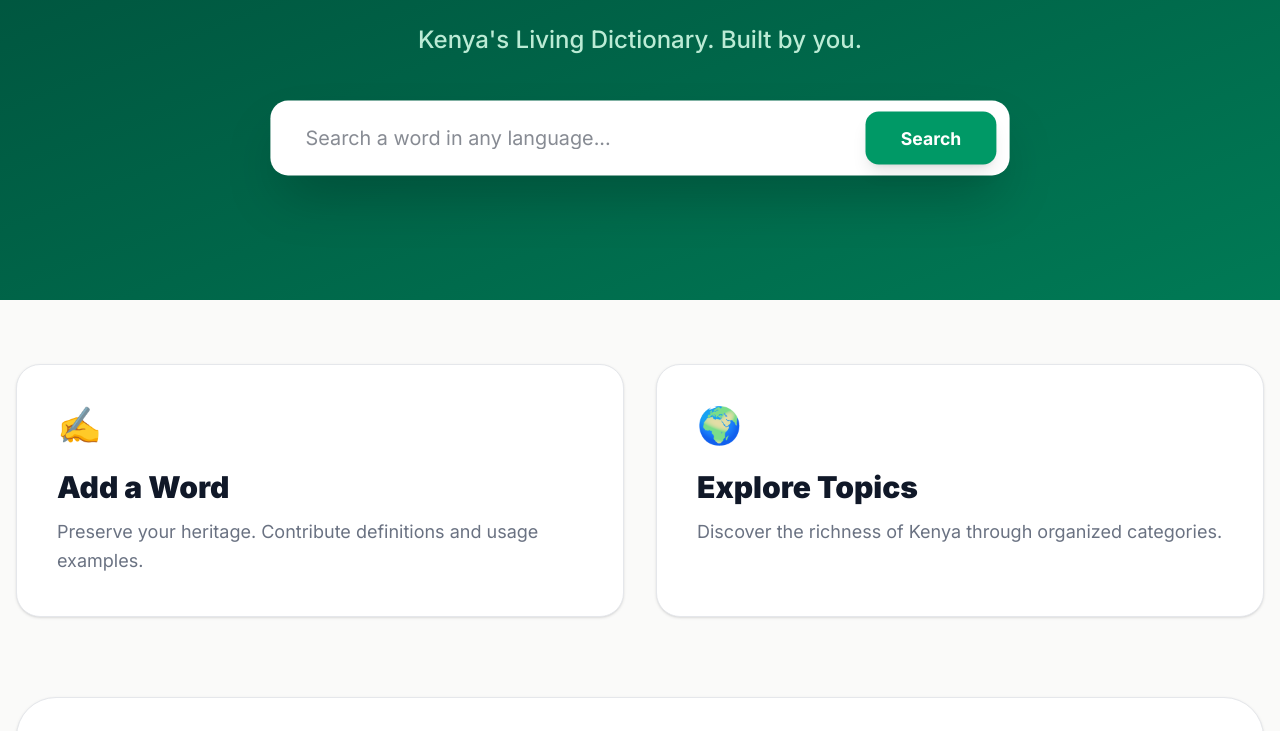
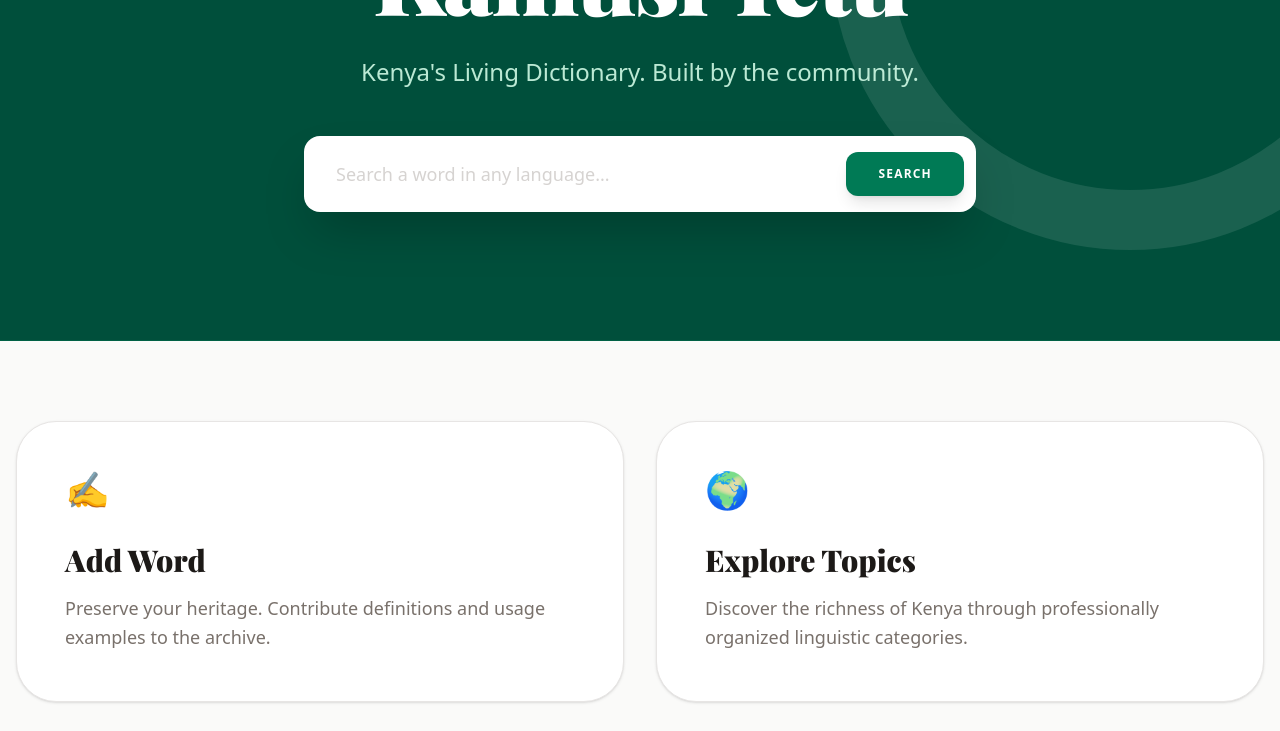
Before and after one commit to edveloper/kamusi-yetu, a Next.js app: page / in a window 1280 px wide. Shown: the part 280-1011 px from the top of the page. Built offline with nearby package versions, Linux system fonts and the light colour scheme; no server answers; the database is empty; a web font is replaced by a local one.

Commit message:
Restyled pages

```diff
--- a/app/page.tsx
+++ b/app/page.tsx
@@ -1,28 +1,22 @@
 'use client'
 
 import { useAuth } from '@/lib/contexts/AuthContext'
-import { useState, useEffect } from 'react'
-import { getUserProfile, updateUserProfile } from '@/lib/api/users'
+import { useState, useEffect, Suspense } from 'react'
+import { getUserProfile } from '@/lib/api/users'
 import { getLanguages } from '@/lib/api/languages'
-import { getEntries } from '@/lib/api/entries' // REAL DATA FETCH
+import { getEntries } from '@/lib/api/entries'
 import { useRouter, useSearchParams } from 'next/navigation'
 import Link from 'next/link'
-import LanguageSelector from '@/components/LanguageSelector'
 
-export default function HomePage() {
+function HomeContent() {
   const { user } = useAuth()
   const router = useRouter()
   const searchParams = useSearchParams()
 
   const [searchQuery, setSearchQuery] = useState(searchParams.get('q') || '')
-  const [userLanguages, setUserLanguages] = useState<string[]>([])
   const [allLanguages, setAllLanguages] = useState<any[]>([])
-  const [showLanguageSelector, setShowLanguageSelector] = useState(false)
   const [loading, setLoading] = useState(true)
-
-  // Real counts state
   const [languageCounts, setLanguageCounts] = useState<Record<string, number>>({})
-  const [totalWordCount, setTotalWordCount] = useState(0)
 
   const handleSearch = (e: React.FormEvent) => {
     e.preventDefault()
@@ -33,19 +27,15 @@ export default function HomePage() {
 
   useEffect(() => {
     let isMounted = true
-
     async function loadData() {
       try {
         const [langs, entries] = await Promise.all([
           getLanguages(),
-          getEntries({}) // REAL DATA
+          getEntries({})
         ])
 
         if (isMounted) {
           setAllLanguages(langs)
-          setTotalWordCount(entries?.length || 0)
-
-          // Calculate REAL counts exactly like your Explore page
           const counts: Record<string, number> = {}
           entries?.forEach((entry: any) => {
             if (entry.language_id) {
@@ -53,11 +43,6 @@ export default function HomePage() {
             }
           })
           setLanguageCounts(counts)
-
-          if (user) {
-            const profile = await getUserProfile(user.id)
-            setUserLanguages(profile.languages || [])
-          }
         }
       } catch (err) {
         console.error('Failed to load data:', err)
@@ -69,70 +54,71 @@ export default function HomePage() {
     return () => { isMounted = false }
   }, [user])
 
-  const getLanguageName = (languageId: string) => {
-    const lang = allLanguages.find(l => l.id === languageId)
-    return lang?.name || languageId
-  }
-
   return (
-    <div className="min-h-screen bg-stone-50">
-      {/* Hero */}
-      <div className="relative overflow-hidden bg-gradient-to-br from-emerald-900 to-emerald-700 text-white py-20 md:py-32">
+    <div className="min-h-screen bg-stone-50 font-sans">
+      {/* Hero: Matches Archive Header DNA */}
+      <div className="relative overflow-hidden bg-emerald-900 text-white py-24 md:py-32 border-b border-emerald-800">
         <div className="max-w-5xl mx-auto px-4 text-center relative z-10">
-          <h1 className="text-5xl md:text-7xl font-black mb-6 tracking-tight font-logo">
+          <h1 className="text-6xl md:text-8xl font-black mb-8 tracking-tight font-logo">
             Kamusi Yetu
           </h1>
           <p className="text-xl md:text-2xl text-emerald-100 mb-12 opacity-90 font-medium max-w-2xl mx-auto">
-            Kenya&apos;s Living Dictionary. Built by you.
+            Kenya&apos;s Living Dictionary. Built by the community.
           </p>
           <div className="max-w-2xl mx-auto">
-            <form onSubmit={handleSearch} className="relative md:scale-110 transform transition-transform duration-300">
+            <form onSubmit={handleSearch} className="relative group">
               <input
                 type="text"
                 value={searchQuery}
                 onChange={(e) => setSearchQuery(e.target.value)}
                 placeholder="Search a word in any language..."
-                className="w-full px-8 py-5 rounded-2xl bg-white text-gray-900 text-lg shadow-2xl focus:outline-none focus:ring-4 focus:ring-emerald-500/30"
+                className="w-full px-8 py-6 rounded-2xl bg-white text-stone-900 text-lg shadow-2xl focus:outline-none transition-all font-bold placeholder:text-stone-300 placeholder:font-medium"
               />
-              <button type="submit" className="absolute right-3 top-1/2 -translate-y-1/2 bg-emerald-600 text-white px-8 py-3 rounded-xl hover:bg-emerald-500 font-bold shadow-lg">
+              <button type="submit" className="absolute right-3 top-1/2 -translate-y-1/2 bg-emerald-700 text-white px-8 py-3.5 rounded-xl hover:bg-emerald-600 font-black text-xs uppercase tracking-widest transition-all shadow-lg">
                 Search
               </button>
             </form>
           </div>
         </div>
+
+        {/* Decorative DNA */}
+        <div className="absolute top-0 right-0 opacity-10 translate-x-1/4 -translate-y-1/4 pointer-events-none">
+          <div className="w-[600px] h-[600px] border-[60px] border-white rounded-full"></div>
+        </div>
       </div>
 
-      <div className="max-w-7xl mx-auto px-4 py-16">
+      <div className="max-w-7xl mx-auto px-4 py-20">
         {/* Quick Actions */}
-        <div className="grid md:grid-cols-2 gap-8 mb-20">
-           <Link href="/contribute" className="group bg-white rounded-3xl p-10 shadow-sm border border-gray-200 hover:border-emerald-500 hover:shadow-2xl transition-all">
-              <div className="text-4xl mb-6">✍️</div>
-              <h3 className="text-3xl font-black text-gray-900 mb-3">Add a Word</h3>
-              <p className="text-gray-500 text-lg leading-relaxed">Preserve your heritage. Contribute definitions and usage examples.</p>
+        <div className="grid md:grid-cols-2 gap-8 mb-24">
+           <Link href="/contribute" className="group bg-white rounded-[2.5rem] p-12 shadow-sm border border-stone-200 hover:border-emerald-500 hover:shadow-2xl transition-all duration-500">
+              <div className="text-4xl mb-8 group-hover:scale-110 transition-transform duration-500">✍️</div>
+              <h3 className="text-3xl font-black text-stone-900 mb-4 font-logo">Add Word</h3>
+              <p className="text-stone-500 text-lg leading-relaxed font-medium">Preserve your heritage. Contribute definitions and usage examples to the archive.</p>
            </Link>
-           <Link href="/categories" className="group bg-white rounded-3xl p-10 shadow-sm border border-gray-200 hover:border-emerald-500 hover:shadow-2xl transition-all">
-              <div className="text-4xl mb-6">🌍</div>
-              <h3 className="text-3xl font-black text-gray-900 mb-3">Explore Topics</h3>
-              <p className="text-gray-500 text-lg leading-relaxed">Discover the richness of Kenya through organized categories.</p>
+           <Link href="/categories" className="group bg-white rounded-[2.5rem] p-12 shadow-sm border border-stone-200 hover:border-emerald-500 hover:shadow-2xl transition-all duration-500">
+              <div className="text-4xl mb-8 group-hover:scale-110 transition-transform duration-500">🌍</div>
+              <h3 className="text-3xl font-black text-stone-900 mb-4 font-logo">Explore Topics</h3>
+              <p className="text-stone-500 text-lg leading-relaxed font-medium">Discover the richness of Kenya through professionally organized linguistic categories.</p>
            </Link>
         </div>
 
-        {/* Real Data Featured Languages */}
-        <div className="bg-white rounded-[2.5rem] shadow-sm border border-gray-200 p-8 md:p-12">
-          <div className="flex justify-between items-end mb-10">
+        {/* Featured Languages */}
+        <div className="bg-white rounded-[3rem] shadow-sm border border-stone-200 p-10 md:p-16">
+          <div className="flex justify-between items-end mb-12">
             <div>
-              <h2 className="text-3xl font-black text-gray-900 font-logo">Featured Languages</h2>
-              <div className="h-1.5 w-12 bg-emerald-500 mt-2 rounded-full"></div>
+              <h2 className="text-4xl font-black text-stone-900 font-logo tracking-tight">Featured Languages</h2>
+              <div className="h-1.5 w-12 bg-emerald-500 mt-4 rounded-full"></div>
             </div>
-            <Link href="/languages" className="text-emerald-700 font-bold hover:underline">View All →</Link>
+            <Link href="/languages" className="text-emerald-700 font-black text-xs uppercase tracking-[0.2em] hover:text-emerald-500 transition-colors">View All →</Link>
           </div>
+
           <div className="grid grid-cols-1 sm:grid-cols-2 md:grid-cols-4 gap-6">
             {allLanguages.slice(0, 8).map((lang) => (
               <Link key={lang.id} href={`/search?language=${lang.id}`} className="group">
-                <div className="p-6 border border-gray-100 rounded-2xl bg-stone-50/50 hover:bg-white hover:border-emerald-500 hover:shadow-xl transition-all text-center">
-                  <p className="text-xl font-bold text-gray-900 group-hover:text-emerald-700">{lang.name}</p>
-                  <p className="text-emerald-600 text-sm font-bold mt-2 uppercase tracking-tight">
-                    {languageCounts[lang.id] || 0} words
+                <div className="p-8 border border-stone-100 rounded-[2rem] bg-stone-50/50 hover:bg-white hover:border-emerald-500 hover:shadow-xl transition-all duration-500 text-center">
+                  <p className="text-xl font-black text-stone-900 group-hover:text-emerald-900 transition-colors">{lang.name}</p>
+                  <p className="text-emerald-600 text-[10px] font-black mt-3 uppercase tracking-widest">
+                    {languageCounts[lang.id] || 0} Records
                   </p>
                 </div>
               </Link>
@@ -143,3 +129,16 @@ export default function HomePage() {
     </div>
   )
 }
+
+// Final Export with Suspense to fix Vercel Build Error
+export default function HomePage() {
+  return (
+    <Suspense fallback={
+      <div className="min-h-screen bg-stone-50 flex items-center justify-center">
+        <div className="animate-spin rounded-full h-12 w-12 border-b-2 border-emerald-900"></div>
+      </div>
+    }>
+      <HomeContent />
+    </Suspense>
+  )
+}
--- a/app/search/page.tsx
+++ b/app/search/page.tsx
@@ -4,10 +4,14 @@ import SearchContent from './SearchContent'
 export default function SearchPage() {
   return (
     <Suspense fallback={
-      <div className="min-h-screen bg-gray-50 flex items-center justify-center">
+      <div className="min-h-screen bg-stone-50 flex items-center justify-center font-sans">
         <div className="text-center">
-          <div className="animate-spin rounded-full h-12 w-12 border-b-2 border-primary-500 mx-auto mb-4"></div>
-          <p className="text-gray-600">Loading search...</p>
+          {/* Using Emerald-900 for the spinner to match your header */}
+          <div className="animate-spin rounded-full h-12 w-12 border-b-2 border-emerald-900 mx-auto mb-6"></div>
+          {/* Using the subtle wide-tracked uppercase style for the text */}
+          <p className="text-stone-400 font-black uppercase tracking-[0.3em] text-[10px]">
+            Accessing Archive...
+          </p>
         </div>
       </div>
     }>
```
